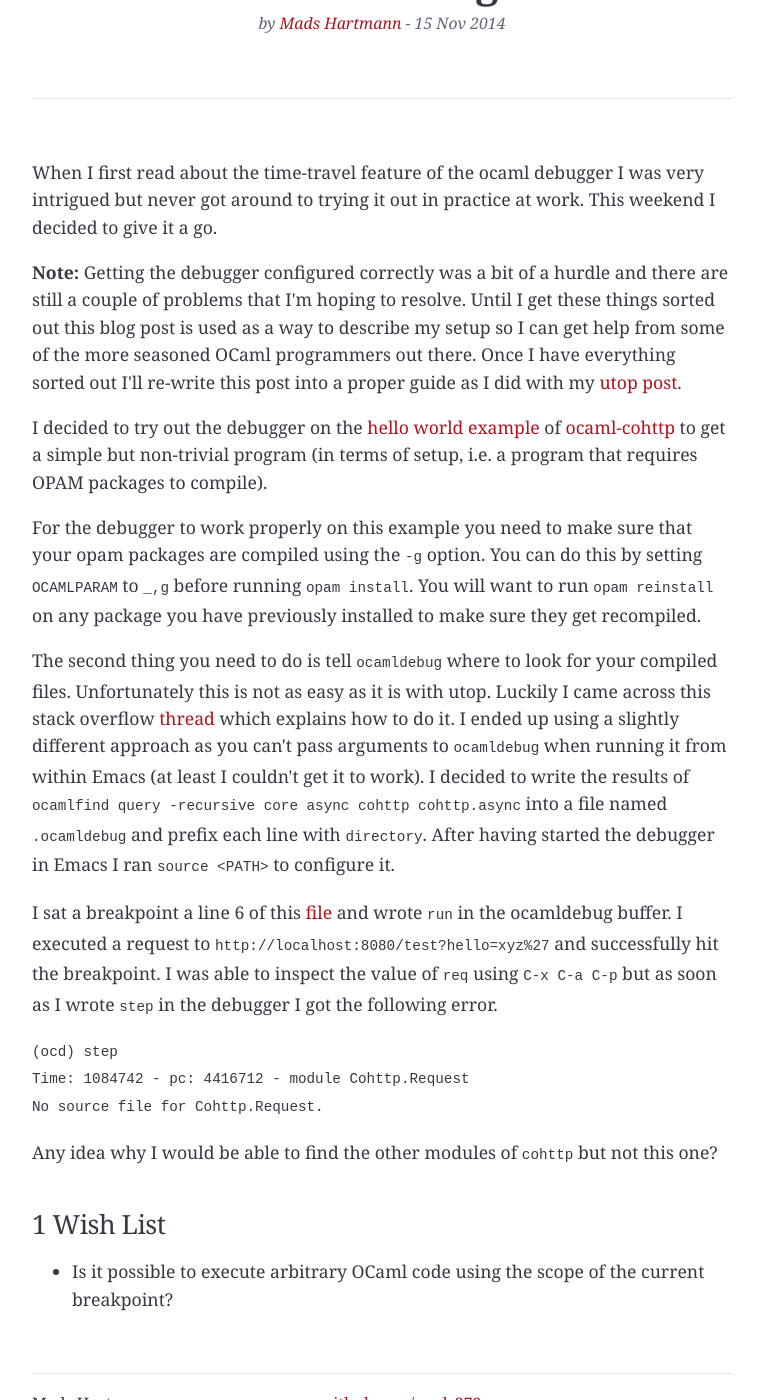
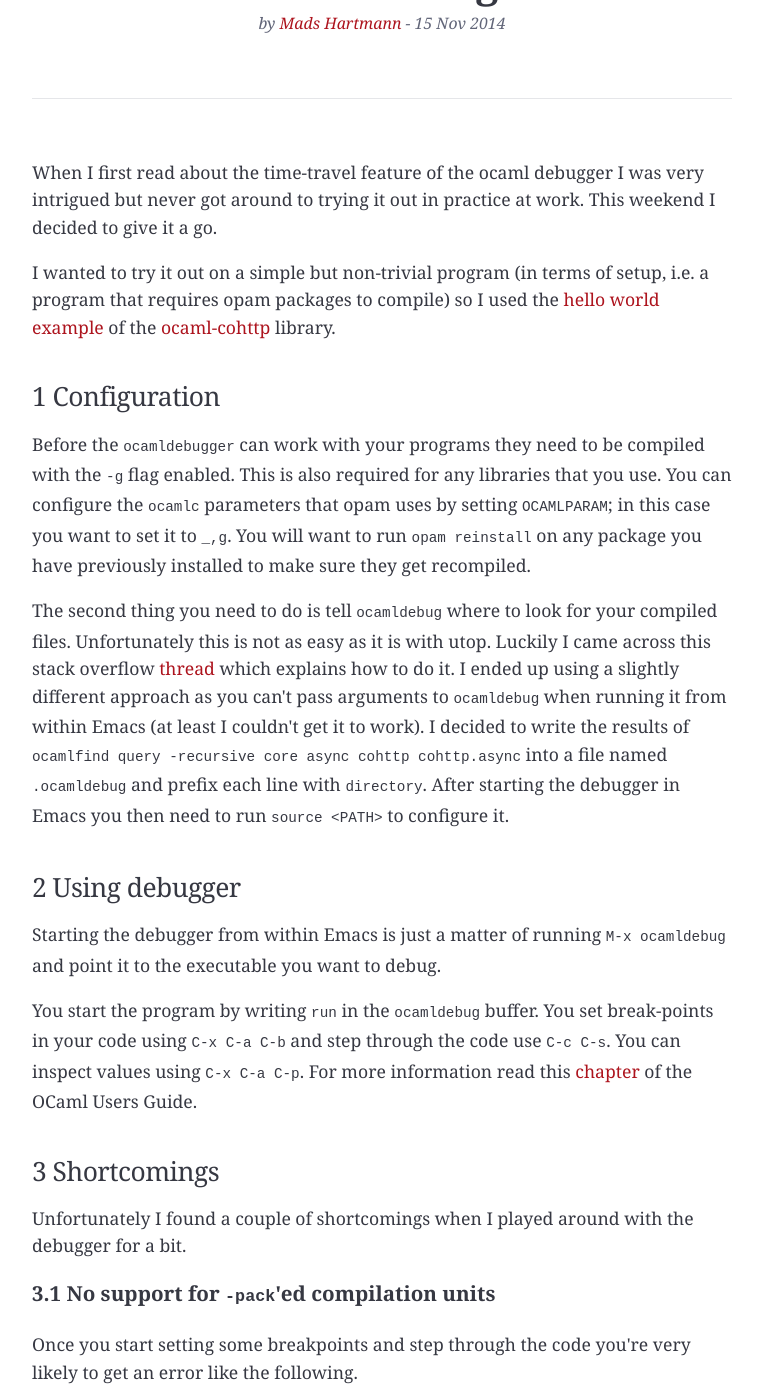
Before and after one commit to mads-hartmann/blog.mads-hartmann.com, a Jekyll site: the page built from _posts/2014-11-15-ocamldebug.html, in a window 1280 px wide and 1400 px high, scrolled down 199 px. Shown: the whole window, without its empty margins (258-1021 px from the left). Built offline with Jekyll 4.4.1, drawn with Linux system fonts in a browser that asks for light colours; nearby versions of some CDN libraries; Markdown is read by kramdown in place of the engine named in the settings; some of the changed text lies outside the part shown.

Commit message:
Finish ocamldebug post.

```diff
--- a/_posts/2014-11-15-ocamldebug.html
+++ b/_posts/2014-11-15-ocamldebug.html
@@ -12,27 +12,21 @@
 </p>
 
 <p>
-<b>Note:</b> Getting the debugger configured correctly was a bit of a hurdle and
-there are still a couple of problems that I'm hoping to
-resolve. Until I get these things sorted out this blog post is used
-as a way to describe my setup so I can get help from some of the more
-seasoned OCaml programmers out there. Once I have everything sorted
-out I'll re-write this post into a proper guide as I did with my <a href="http://mads379.github.io/ocaml/2014/01/05/using-utop-in-emacs.html">utop
-post</a>.
+I wanted to try it out on a simple but non-trivial program (in terms
+of setup, i.e. a program that requires opam packages to compile) so I
+used the <a href="https://github.com/mirage/ocaml-cohttp/blob/master/examples/async/hello_world.ml">hello world example</a> of the <a href="https://github.com/mirage/ocaml-cohttp">ocaml-cohttp</a> library.
 </p>
 
+<div id="outline-container-sec-1" class="outline-2">
+<h2 id="sec-1"><span class="section-number-2">1</span> Configuration</h2>
+<div class="outline-text-2" id="text-1">
 <p>
-I decided to try out the debugger on the <a href="https://github.com/mirage/ocaml-cohttp/blob/master/examples/async/hello_world.ml">hello world example</a> of
-<a href="https://github.com/mirage/ocaml-cohttp">ocaml-cohttp</a> to get a simple but non-trivial program (in terms of
-setup, i.e. a program that requires OPAM packages to compile).
-</p>
-
-<p>
-For the debugger to work properly on this example you need to make
-sure that your opam packages are compiled using the <code>-g</code> option. You
-can do this by setting <code>OCAMLPARAM</code> to <code>_,g</code> before running <code>opam
-install</code>. You will want to run <code>opam reinstall</code> on any package you
-have previously installed to make sure they get recompiled.
+Before the <code>ocamldebugger</code> can work with your programs they need to be
+compiled with the <code>-g</code> flag enabled. This is also required for any
+libraries that you use. You can configure the <code>ocamlc</code> parameters that
+opam uses by setting <code>OCAMLPARAM</code>; in this case you want to set it to
+<code>_,g</code>. You will want to run <code>opam reinstall</code> on any package you have
+previously installed to make sure they get recompiled.
 </p>
 
 <p>
@@ -44,17 +38,44 @@
 (at least I couldn't get it to work). I decided to write the results
 of <code>ocamlfind query -recursive core async cohttp cohttp.async</code> into a
 file named <code>.ocamldebug</code> and prefix each line with <code>directory</code>. After
-having started the debugger in Emacs I ran <code>source &lt;PATH&gt;</code> to
+starting the debugger in Emacs you then need to run <code>source &lt;PATH&gt;</code> to
 configure it.
+</p>
+</div>
+</div>
+
+<div id="outline-container-sec-2" class="outline-2">
+<h2 id="sec-2"><span class="section-number-2">2</span> Using debugger</h2>
+<div class="outline-text-2" id="text-2">
+<p>
+Starting the debugger from within Emacs is just a matter of running
+<code>M-x ocamldebug</code> and point it to the executable you want to debug.
 </p>
 
 <p>
-I sat a breakpoint a line 6 of this <a href="https://github.com/mads379/ocaml-utop-emacs-example/blob/master/src/server.ml#L6">file</a> and wrote <code>run</code> in the
-ocamldebug buffer. I executed a request to
-<code>http://localhost:8080/test?hello=xyz%27</code> and successfully hit the
-breakpoint. I was able to inspect the value of <code>req</code> using <code>C-x C-a
-C-p</code> but as soon as I wrote <code>step</code> in the debugger I got the following
-error.
+You start the program by writing <code>run</code> in the <code>ocamldebug</code> buffer. You
+set break-points in your code using <code>C-x C-a C-b</code> and step through the
+code use <code>C-c C-s</code>. You can inspect values using <code>C-x C-a C-p</code>. For
+more information read this <a href="http://caml.inria.fr/pub/docs/manual-ocaml/debugger.html">chapter</a> of the OCaml Users Guide.
+</p>
+</div>
+</div>
+
+<div id="outline-container-sec-3" class="outline-2">
+<h2 id="sec-3"><span class="section-number-2">3</span> Shortcomings</h2>
+<div class="outline-text-2" id="text-3">
+<p>
+Unfortunately I found a couple of shortcomings when I played around
+with the debugger for a bit.
+</p>
+</div>
+
+<div id="outline-container-sec-3-1" class="outline-3">
+<h3 id="sec-3-1"><span class="section-number-3">3.1</span> No support for <code>-pack</code>'ed compilation units</h3>
+<div class="outline-text-3" id="text-3-1">
+<p>
+Once you start setting some breakpoints and step through the code
+you're very likely to get an error like the following.
 </p>
 
 <pre>(ocd) step
@@ -62,17 +83,27 @@
 No source file for Cohttp.Request.</pre>
 
 <p>
-Any idea why I would be able to find the other modules of <code>cohttp</code> but
-not this one?
+This error had me puzzled for a bit as I thought I had already told
+<code>ocamldebug</code> where to look for my opam packages. I joined the <code>#ocaml</code>
+IRC channel and  <code>whitequark</code> was able to come up with a potential
+explanation. It seems that <code>ocamldebug</code> doesn't support compilation
+units that contain submodules that have been added using <code>-pack</code> and
+<code>-for-pack</code>. Search for <code>-pack</code> in this <a href="http://caml.inria.fr/pub/docs/manual-ocaml/comp.html">section</a> for the OCaml Users
+Guide for more information.
 </p>
-
-<div id="outline-container-sec-1" class="outline-2">
-<h2 id="sec-1"><span class="section-number-2">1</span> Wish List</h2>
-<div class="outline-text-2" id="text-1">
-<ul class="org-ul">
-<li>Is it possible to execute arbitrary OCaml code using the scope of
-the current breakpoint?
-</li>
-</ul>
 </div>
 </div>
+
+<div id="outline-container-sec-3-2" class="outline-3">
+<h3 id="sec-3-2"><span class="section-number-3">3.2</span> No arbitrary OCaml code execution</h3>
+<div class="outline-text-3" id="text-3-2">
+<p>
+Once you hit a breakpoint it's possible to inspect the values of the
+variables in the current scope. This is great, but it would have been
+even better if you could execute arbitrary OCaml code in the current
+scope. This doesn't seem to be possible. To be fair this might be
+better classified as an <b>awesome feature</b> rather than a shortcoming.
+</p>
+</div>
+</div>
+</div>
```
Also changed, not shown: _org/_posts/2014-11-15-ocamldebug.org (+43 -27 lines).
